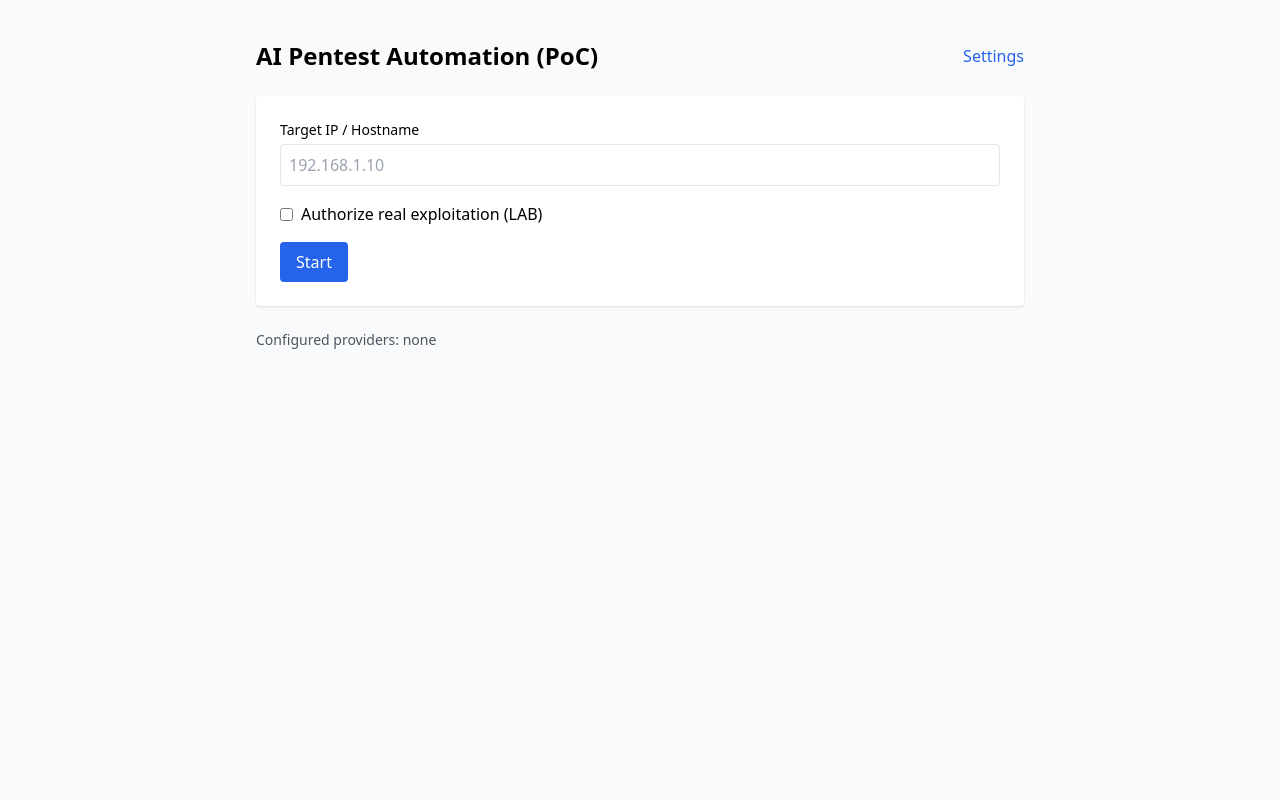
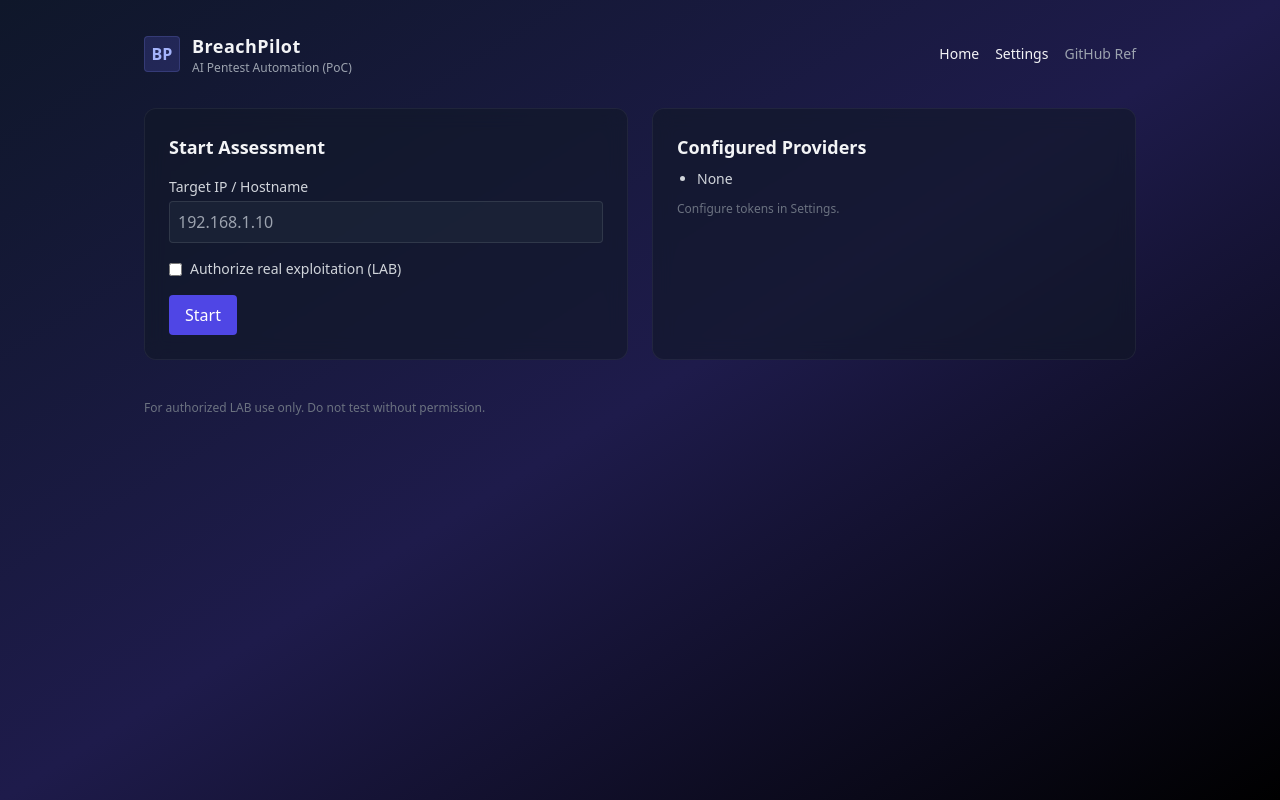
Before and after one commit to d01ki/BreachPilot, a Flask app: page / in a window 1280 px wide. Run offline with Flask 3, Linux system fonts and the light colour scheme; some libraries are stand-ins or nearby versions.

Commit message:
feat(ui): Tailwind dark gradient theme with shared base layout; reduced white surfaces

```diff
--- /dev/null
+++ b/templates/base.html
@@ -0,0 +1,42 @@
+<!doctype html>
+<html>
+  <head>
+    <meta charset="utf-8">
+    <meta name="viewport" content="width=device-width, initial-scale=1">
+    <script src="https://cdn.tailwindcss.com"></script>
+    <title>{% block title %}BreachPilot{% endblock %}</title>
+    <style>
+      .glass { background: rgba(17, 24, 39, 0.6); backdrop-filter: blur(10px); }
+      .glass-light { background: rgba(31, 41, 55, 0.6); backdrop-filter: blur(10px); }
+      .card { border: 1px solid rgba(255,255,255,0.06); }
+    </style>
+  </head>
+  <body class="min-h-screen text-gray-100 bg-gradient-to-br from-slate-900 via-indigo-950 to-black">
+    <div class="max-w-5xl mx-auto px-4 py-8">
+      <header class="mb-8 flex items-center justify-between">
+        <a href="/" class="flex items-center gap-3">
+          <div class="h-9 w-9 rounded bg-indigo-500/20 border border-indigo-400/20 grid place-items-center">
+            <span class="text-indigo-300 font-semibold">BP</span>
+          </div>
+          <div>
+            <h1 class="text-lg font-semibold tracking-wide">BreachPilot</h1>
+            <p class="text-xs text-gray-400">AI Pentest Automation (PoC)</p>
+          </div>
+        </a>
+        <nav class="flex items-center gap-4 text-sm">
+          <a href="/" class="hover:text-indigo-300 transition">Home</a>
+          <a href="/settings" class="hover:text-indigo-300 transition">Settings</a>
+          <a href="https://github.com/d01ki/PentestAgents" class="text-gray-400 hover:text-indigo-300 transition" target="_blank" rel="noopener">GitHub Ref</a>
+        </nav>
+      </header>
+
+      <main>
+        {% block content %}{% endblock %}
+      </main>
+
+      <footer class="mt-10 text-xs text-gray-500">
+        <p>For authorized LAB use only. Do not test without permission.</p>
+      </footer>
+    </div>
+  </body>
+  </html>
--- a/templates/index.html
+++ b/templates/index.html
@@ -1,41 +1,39 @@
-<!doctype html>
-<html>
-  <head>
-    <meta charset="utf-8">
-    <meta name="viewport" content="width=device-width, initial-scale=1">
-    <script src="https://cdn.tailwindcss.com"></script>
-    <title>Pentest Automation (PoC)</title>
-  </head>
-  <body class="bg-gray-50">
-    <div class="max-w-3xl mx-auto py-10">
-      <div class="flex items-center justify-between mb-6">
-        <h1 class="text-2xl font-bold">AI Pentest Automation (PoC)</h1>
-        <a href="/settings" class="text-blue-600">Settings</a>
+{% extends 'base.html' %}
+{% block title %}Home - BreachPilot{% endblock %}
+{% block content %}
+<section class="grid md:grid-cols-2 gap-6">
+  <div class="glass card rounded-xl p-6">
+    <h2 class="text-lg font-semibold mb-4">Start Assessment</h2>
+    <form action="/start" method="post" class="space-y-4">
+      <div>
+        <label class="block text-sm text-gray-300">Target IP / Hostname</label>
+        <input name="target" class="mt-1 w-full bg-slate-800/60 border border-white/10 rounded p-2 text-gray-100 placeholder-gray-400" placeholder="192.168.1.10" required>
       </div>
-      <form action="/start" method="post" class="space-y-4 bg-white p-6 rounded shadow">
-        <div>
-          <label class="block text-sm font-medium">Target IP / Hostname</label>
-          <input name="target" class="mt-1 w-full border rounded p-2" placeholder="192.168.1.10" required>
-        </div>
-        <div class="flex items-center gap-6">
+      <div class="flex items-center gap-6 text-sm">
         <label class="inline-flex items-center">
           <input type="checkbox" name="authorize" class="mr-2">
-            <span>Authorize real exploitation (LAB)</span>
+          <span class="text-gray-300">Authorize real exploitation (LAB)</span>
         </label>
       </div>
       <div>
-          <button class="bg-blue-600 text-white px-4 py-2 rounded">Start</button>
+        <button class="bg-indigo-600 hover:bg-indigo-500 text-white px-4 py-2 rounded transition">Start</button>
       </div>
     </form>
-      <div class="mt-6 text-sm text-gray-600">
-        <p>Configured providers:
+  </div>
+  <div class="glass card rounded-xl p-6">
+    <h2 class="text-lg font-semibold mb-2">Configured Providers</h2>
+    <ul class="text-sm text-gray-300 list-disc ml-5 space-y-1">
       {% set providers = [] %}
       {% if cfg and cfg.OPENAI_API_KEY %}{% set _ = providers.append('OpenAI') %}{% endif %}
       {% if cfg and cfg.ANTHROPIC_API_KEY %}{% set _ = providers.append('Claude') %}{% endif %}
       {% if cfg and cfg.GITHUB_TOKEN %}{% set _ = providers.append('GitHub') %}{% endif %}
-          {{ providers|join(', ') if providers else 'none' }}
-        </p>
+      {% if providers %}
+        {% for p in providers %}<li>{{ p }}</li>{% endfor %}
+      {% else %}
+        <li>None</li>
+      {% endif %}
+    </ul>
+    <p class="text-xs text-gray-500 mt-3">Configure tokens in Settings.</p>
   </div>
-    </div>
-  </body>
-  </html>
+</section>
+{% endblock %}
```
Also changed, not shown: templates/settings.html (+15 -25 lines), templates/status.html (+17 -24 lines). Lines whose indentation alone changed are shown as unchanged.
